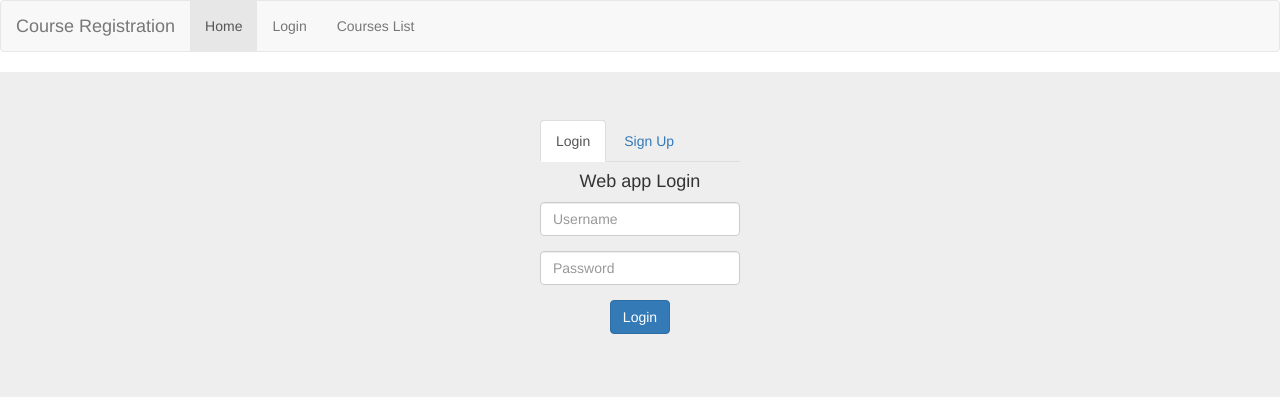
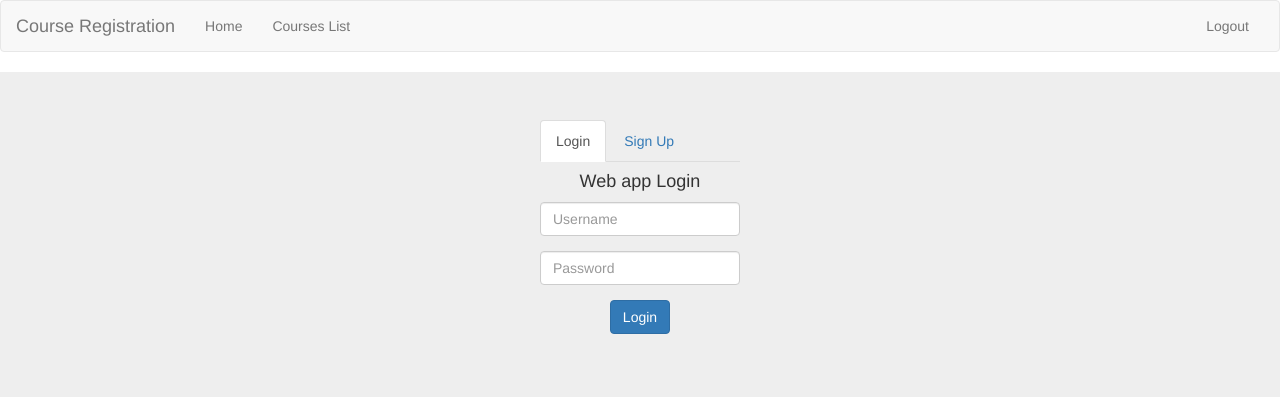
Before and after one commit to avijeet7/software_engineering, a Django app: page /login/ in a window 1280 px wide. Shown: the top 420 px of the page. Run offline with Django 3.2, Linux system fonts and the light colour scheme; some libraries are stand-ins or nearby versions.

Commit message:
Logout and Beautification

```diff
--- a/course/views.py
+++ b/course/views.py
@@ -6,7 +6,7 @@ from forms import courseform
 
 def list(request):
     data = Catalog.objects.all().values_list('code', 'name', 'credits')
-    return render(request, 'list.html', {'data': data})
+    return render(request, 'list.html', {'data': data, 'nbar': 'courselist'})
 
 def registrar(request):
     username = request.user
--- a/student/templates/StudentView.html
+++ b/student/templates/StudentView.html
@@ -4,7 +4,7 @@
 
     <div class="container-fluid">
       <div class="center-block" style="width:800px">
-        <a href="/login/logout/" class="btn btn-warning pull-right" name="logout">Logout</a>
+        <a href="/login/logout/" class="btn btn-warning pull-right hide" name="logout">Logout</a>
         <h3>Welcome {{user}}</h3>
       </div>
     </div>
--- a/test1/settings.py
+++ b/test1/settings.py
@@ -90,7 +90,7 @@ DATABASES = {
         'ENGINE': 'django.db.backends.mysql',
         'NAME': 'seproj',
         'USER': 'root',
-        'PASSWORD': 'root',
+        'PASSWORD': 'root123',
         'HOST': 'localhost',
         'PORT': '80',
     }
--- a/test1/templates/base.html
+++ b/test1/templates/base.html
@@ -21,16 +21,19 @@
     <!-- The above 3 meta tags *must* come first in the head; any other head content must come *after* these tags -->
     <title>Course Registration</title>
     <body>
-        <nav class="navbar navbar-default">
+        <nav class="navbar navbar-default" role="navigation">
           <div class="container-fluid">
             <div class="navbar-header">
               <a class="navbar-brand" href="/">Course Registration</a>
             </div>
             <div>
               <ul class="nav navbar-nav">
-                <li class="active"><a href="/">Home</a></li>
-                <li><a href="/login/">Login</a></li>
-                <li><a href="/course/list/">Courses List</a></li>
+                <li class="{% if nbar == 'home' %}active{% endif %}"><a href="/">Home</a></li>
+                <li class="{% if nbar == 'courselist' %}active{% endif %}"><a href="/course/list/">Courses List</a></li>
+              </ul>
+              <ul class="nav navbar-nav pull-right">
+                {% if loggedin == true %}<li><a href="/login/logout/">Logout</a></li>
+                {% else %}<li><a href="/login/">Login</a></li>{% endif %}
               </ul>
             </div>
           </div>
```
Also changed, not shown: test1/views.py (+5 -2 lines).
